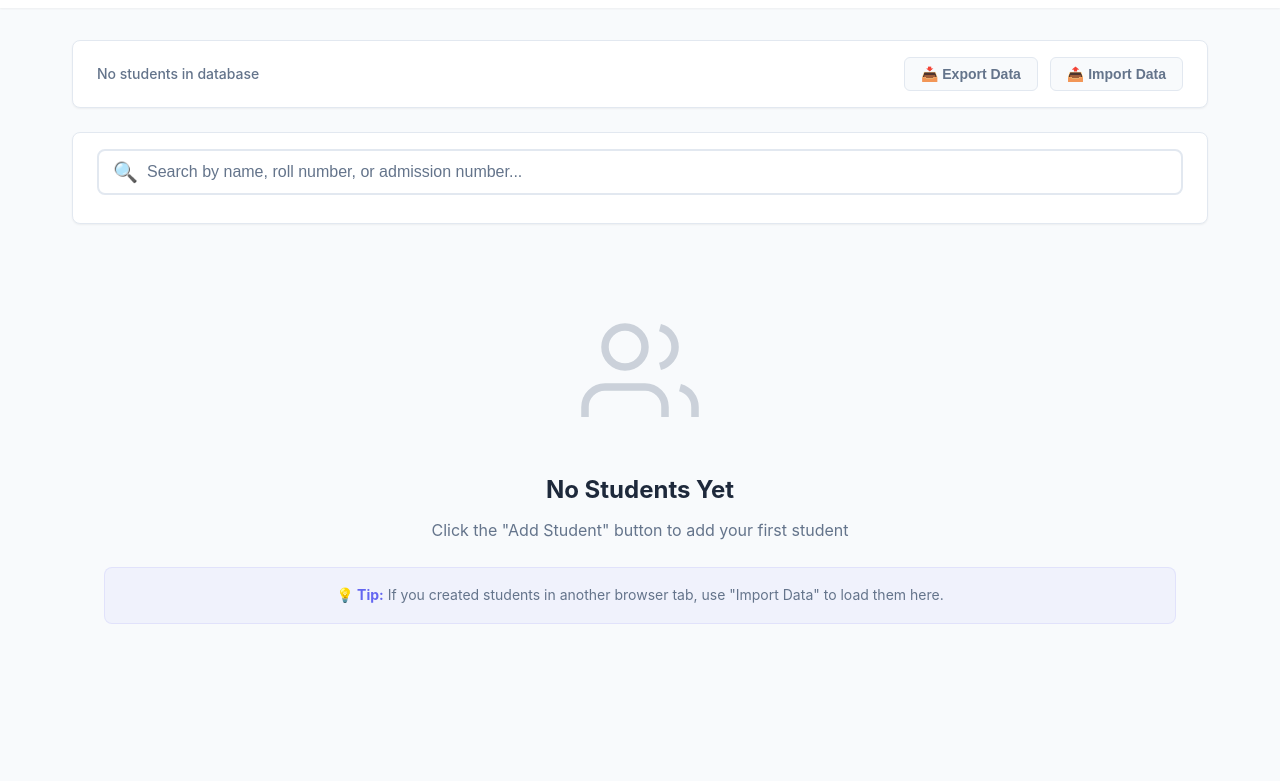
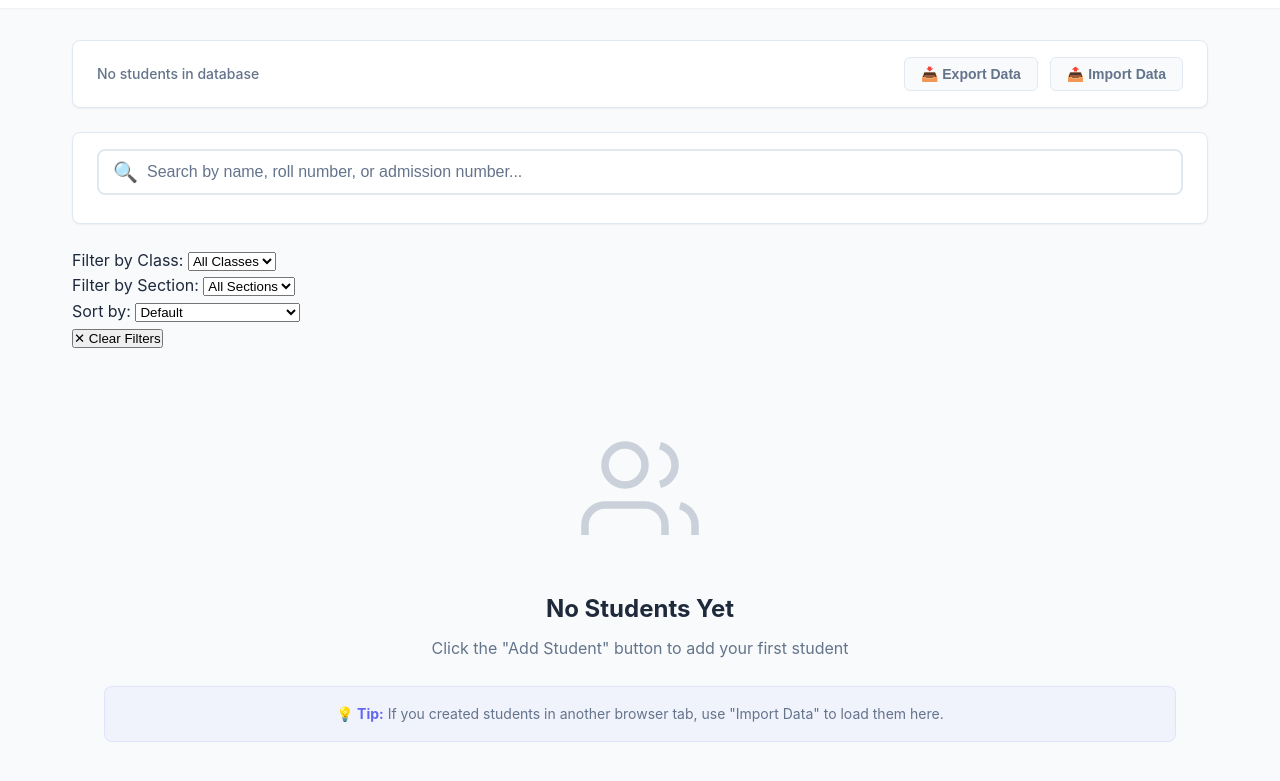
Before and after one commit to supercoolkriyansh122/student-management-system, a website: page index.html in a window 1280 px wide. Shown: the part 85-866 px from the top of the page. Before the commit the page ends 805 px from the top, so only its background shows below. Drawn offline with Linux system fonts and the light colour scheme.

Commit message:
Update index.html

```diff
--- a/index.html
+++ b/index.html
@@ -44,6 +44,58 @@
                     >
                 </div>
                 <div class="search-results-info" id="searchResultsInfo"></div>
+            </div>
+
+            <!-- Filters and Sort Bar -->
+            <div class="filters-bar" id="filtersBar">
+                <div class="filters-group">
+                    <div class="filter-item">
+                        <label for="filterClass">Filter by Class:</label>
+                        <select id="filterClass" class="filter-select">
+                            <option value="">All Classes</option>
+                            <option value="1">Class 1</option>
+                            <option value="2">Class 2</option>
+                            <option value="3">Class 3</option>
+                            <option value="4">Class 4</option>
+                            <option value="5">Class 5</option>
+                            <option value="6">Class 6</option>
+                            <option value="7">Class 7</option>
+                            <option value="8">Class 8</option>
+                            <option value="9">Class 9</option>
+                            <option value="10">Class 10</option>
+                            <option value="11">Class 11</option>
+                            <option value="12">Class 12</option>
+                        </select>
+                    </div>
+
+                    <div class="filter-item">
+                        <label for="filterSection">Filter by Section:</label>
+                        <select id="filterSection" class="filter-select">
+                            <option value="">All Sections</option>
+                            <option value="Oasis">Oasis</option>
+                            <option value="Delta">Delta</option>
+                            <option value="Plateau">Plateau</option>
+                            <option value="Cliff">Cliff</option>
+                        </select>
+                    </div>
+
+                    <div class="filter-item">
+                        <label for="sortBy">Sort by:</label>
+                        <select id="sortBy" class="filter-select">
+                            <option value="">Default</option>
+                            <option value="name-asc">Name (A-Z)</option>
+                            <option value="name-desc">Name (Z-A)</option>
+                            <option value="roll-asc">Roll Number (Low-High)</option>
+                            <option value="roll-desc">Roll Number (High-Low)</option>
+                            <option value="date-newest">Newest First</option>
+                            <option value="date-oldest">Oldest First</option>
+                        </select>
+                    </div>
+
+                    <button id="clearFiltersBtn" class="btn-clear-filters">
+                        ✕ Clear Filters
+                    </button>
+                </div>
             </div>
 
             <div id="studentsList" class="students-grid">
@@ -280,6 +332,14 @@
                 </button>
                 <h1>Student Profile</h1>
             </div>
+            <div class="profile-actions">
+                <button id="printStudentBtn" class="btn-print">
+                    🖨️ Print Profile
+                </button>
+                <button id="deleteStudentBtn" class="btn-delete">
+                    🗑️ Delete Student
+                </button>
+            </div>
         </header>
 
         <div class="container">
```
